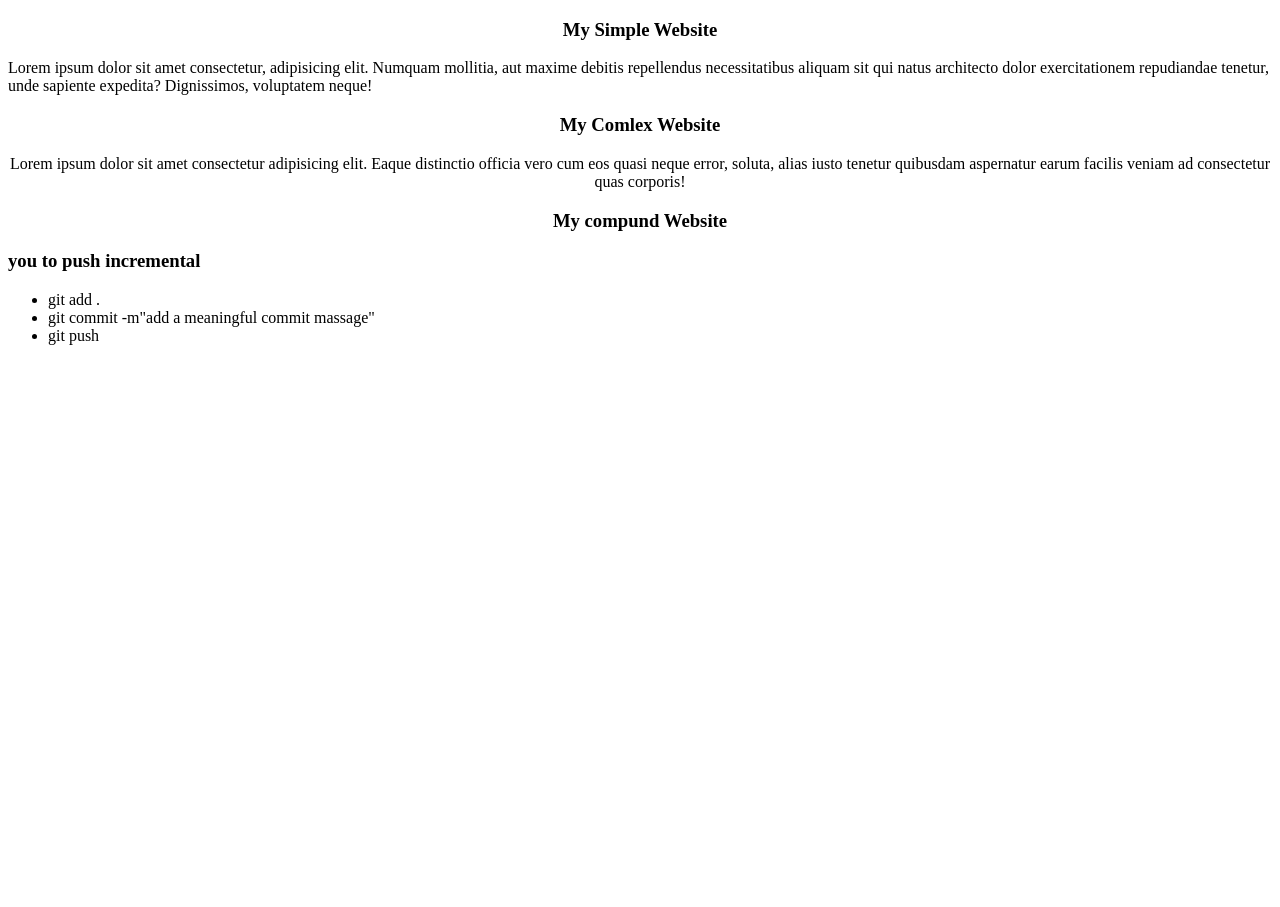
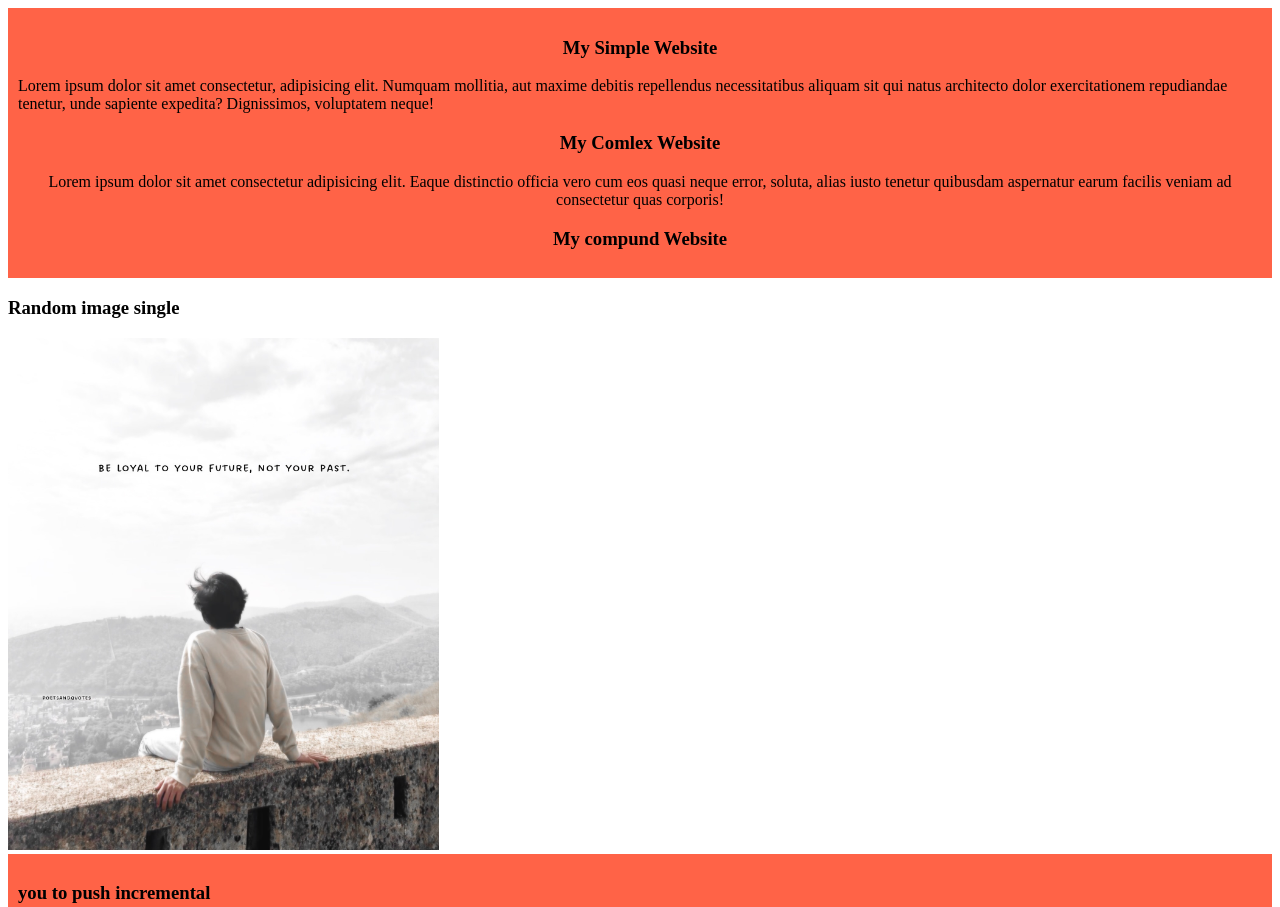
Before and after one commit to rjlam1/my-simple-website, a plain HTML site: page index.html in a window 1280 px wide. Shown: the top 907 px of the page. Before the commit the page ends 800 px from the top, so only its background shows below. Drawn offline with Linux system fonts and the light colour scheme; files that its build step writes are made by us from their sources.

Commit message:
added a random image

```diff
--- a/bloog.css
+++ b/bloog.css
@@ -0,0 +1,5 @@
+div{
+    background-color: tomato;
+    padding: 10px;
+    margin-bottom: 10px;
+}
--- a/index.html
+++ b/index.html
@@ -17,8 +17,11 @@
 
 <h3 style="text-align: center;">My compund Website </h3>
     </div>
+    <h3> Random image single <picture></h3>
+        <img src="random.png" alt="">
 
     <div>
+    <h3> you to push incremental</h3>
     <h3> you to push incremental</h3>
     </div>
     <ul>
```
Also changed, not shown: random.png (added).
